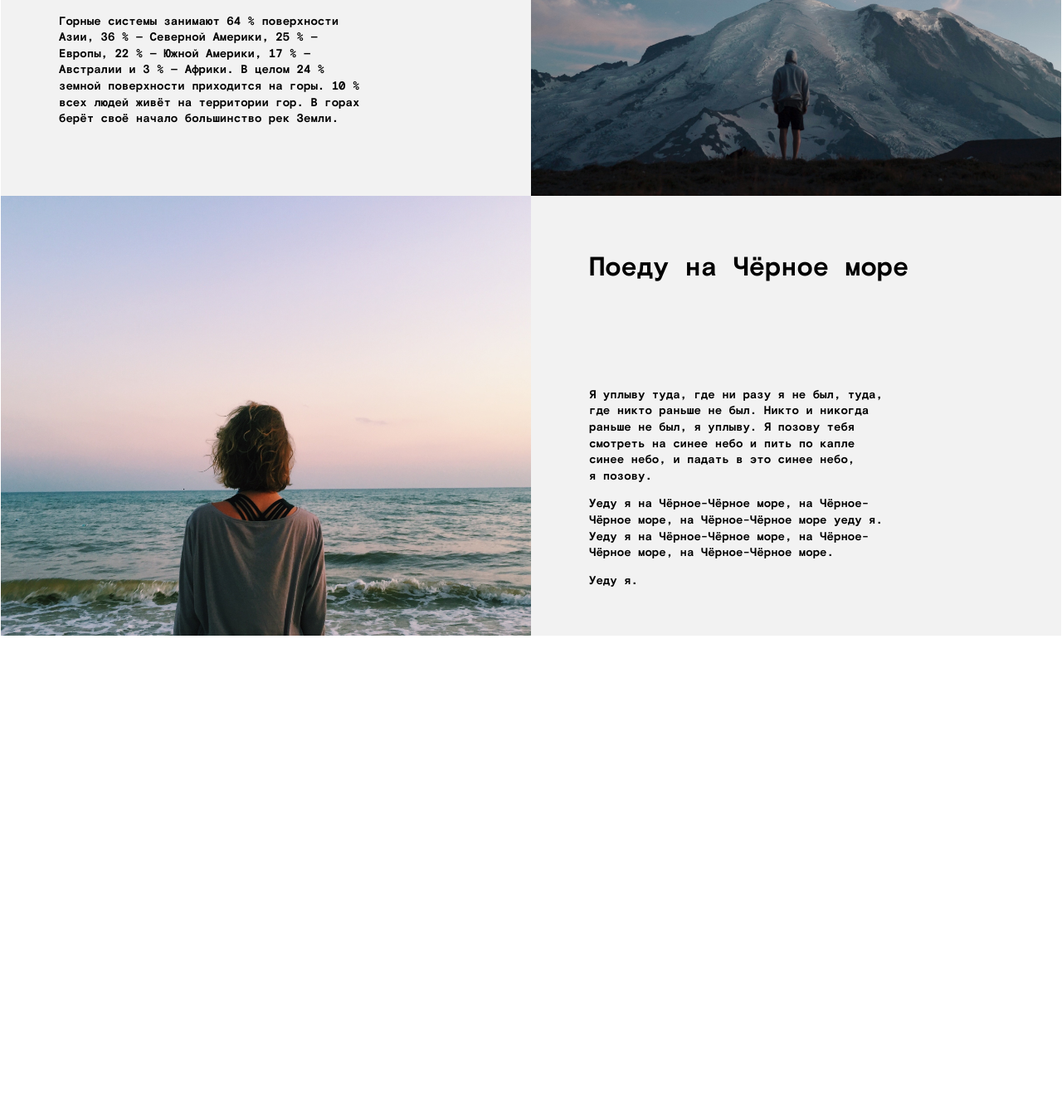
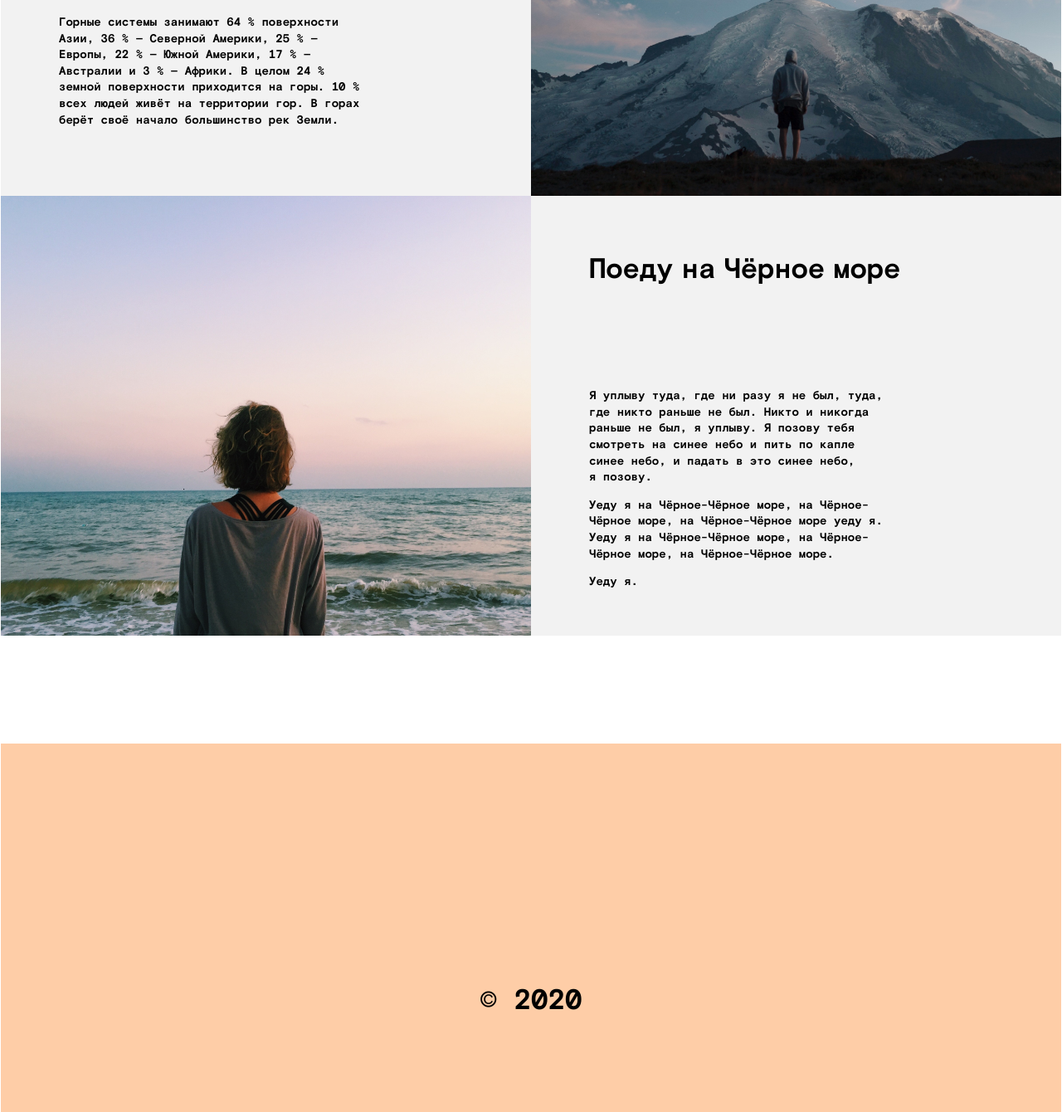
Before and after one commit to ds-sev/Where-will-I-go, a plain HTML site: page index.html in a window 1280 px wide. Shown: the part 1460-2800 px from the top of the page at 83% size. Before the commit the page ends 2356 px from the top, so only its background shows below. Drawn offline with Linux system fonts and the light colour scheme.

Commit message:
Added footer block

```diff
--- a/index.html
+++ b/index.html
@@ -88,7 +88,7 @@
       </section>
     </main>
     <footer class="footer">
-
+      <p class="footer__copyright">&copy;&nbsp;2020</p>
     </footer>
   </div>
 </body>
--- a/style.css
+++ b/style.css
@@ -159,11 +159,13 @@
   min-width: 355px;
   object-fit: cover;
 }
+
 @media screen and (max-width: 964px) {
   .intro__image {
     padding-right: 0;
   }
 }
+
 @media screen and (max-width: 684px) {
   .intro__image {
     width: 100%;
@@ -207,9 +209,12 @@
 }
 
 .places__title {
-  font-weight: 600;
-  font-size: 32px;
+  font-weight: 700;
+  font-size: 34px;
   line-height: 1.2;
+  word-spacing: -10px;
+  letter-spacing: -.2px;
+  font-kerning: auto;
 }
 
 .places__paragraphs {
@@ -221,3 +226,15 @@
   font-size: 14px;
   line-height: 1.4;
 }
+
+.footer {
+height: 620px;
+display: flex;
+background-color: #fecda7;
+}
+
+.footer__copyright {
+  margin: auto;
+  font-size: 34px;
+  font-weight: 400;
+}
```
